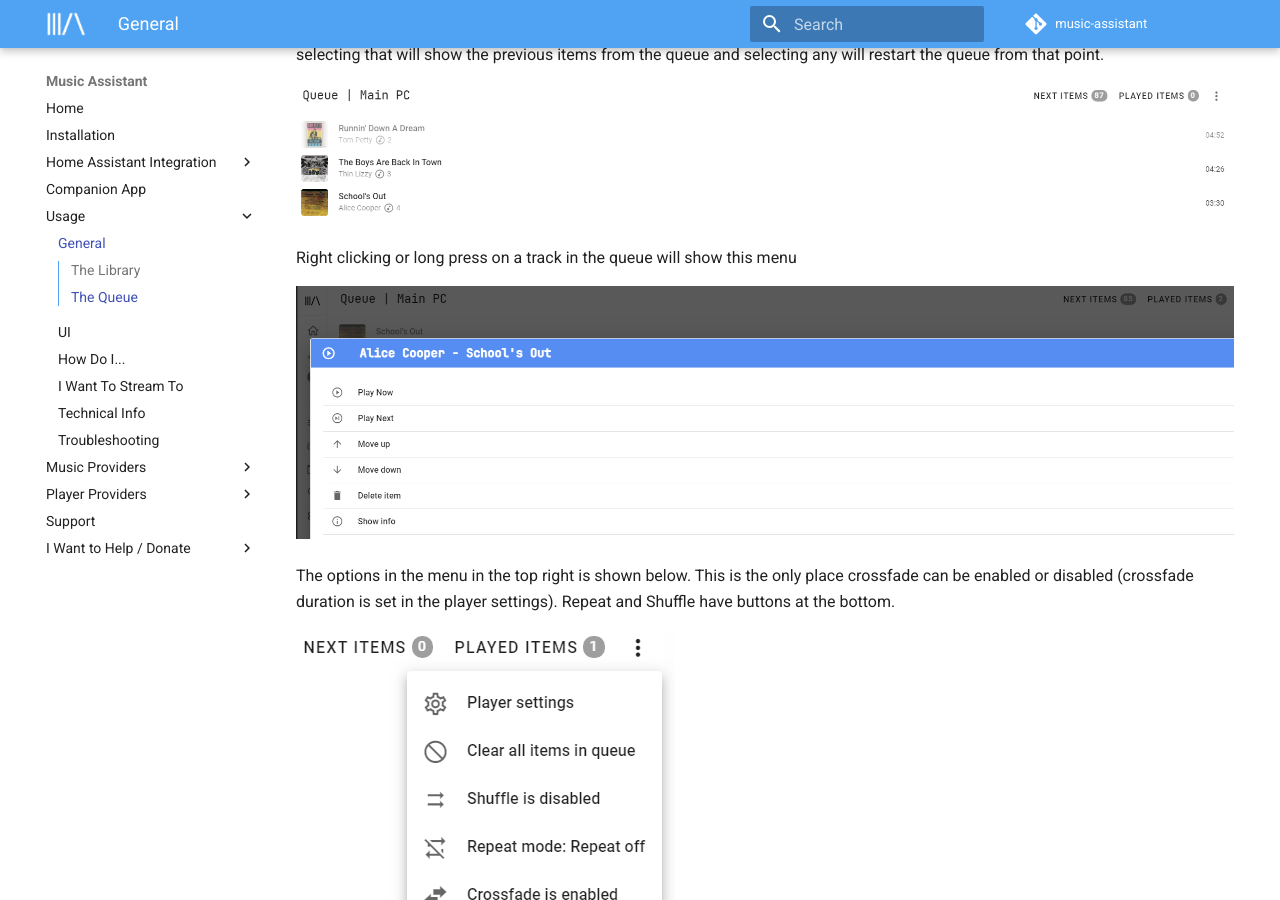
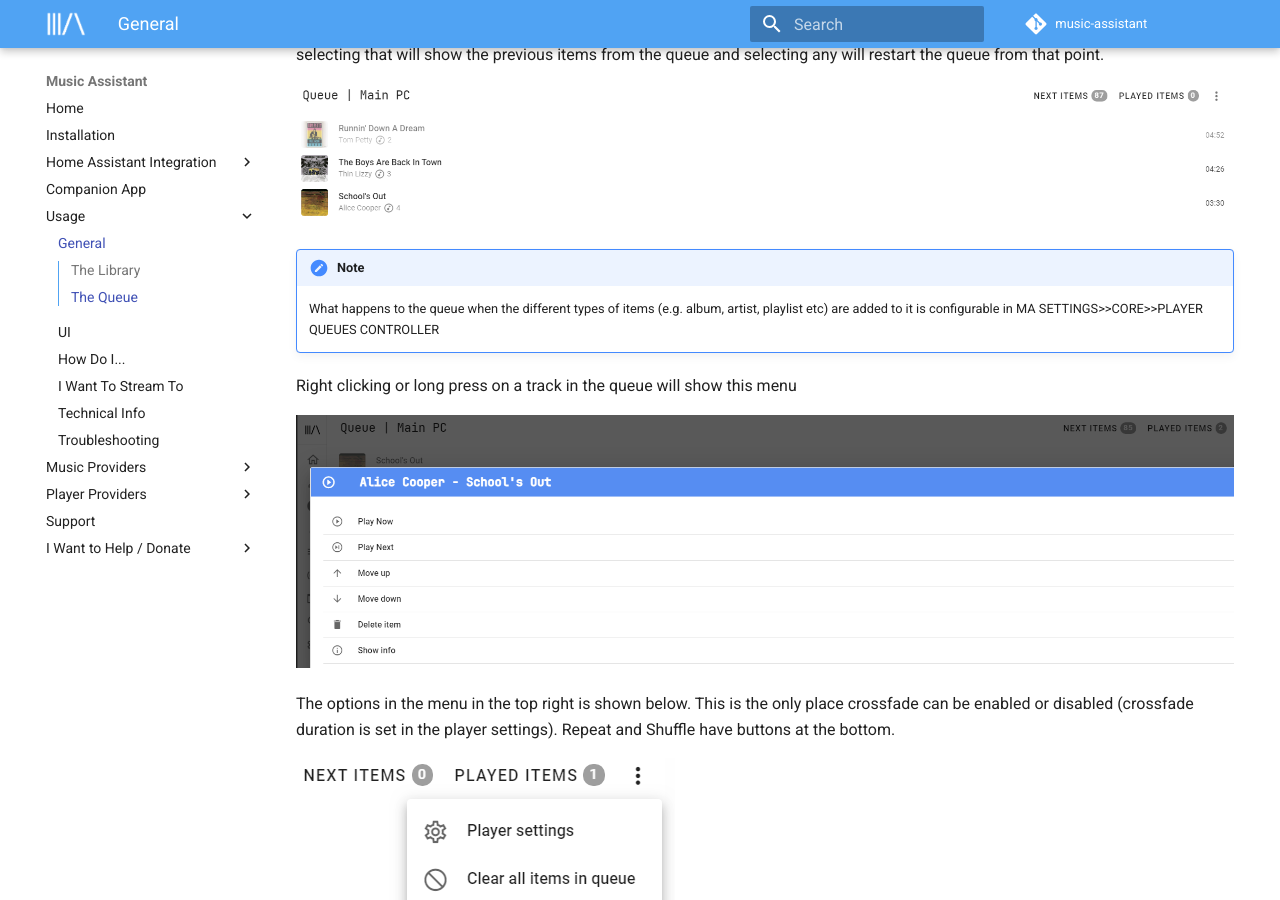
Before and after one commit to pwbriggs/music-assistant.github.io, an MkDocs documentation site: the page built from docs/usage.md, in a window 1280 px wide and 900 px high, scrolled down 1043 px. Built offline with MkDocs 1.6.1 and Material for MkDocs 9.7.7, drawn with Linux system fonts in a browser that asks for light colours.

Commit message:
Add note

```diff
--- a/docs/usage.md
+++ b/docs/usage.md
@@ -18,6 +18,9 @@
 
 ![Preview image](assets/screenshots/queue1.png)
 
+!!! note
+    What happens to the queue when the different types of items (e.g. album, artist, playlist etc) are added to it is configurable in MA SETTINGS>>CORE>>PLAYER QUEUES CONTROLLER
+
 Right clicking or long press on a track in the queue will show this menu
 
 ![Preview image](assets/screenshots/queue2.png)
```
